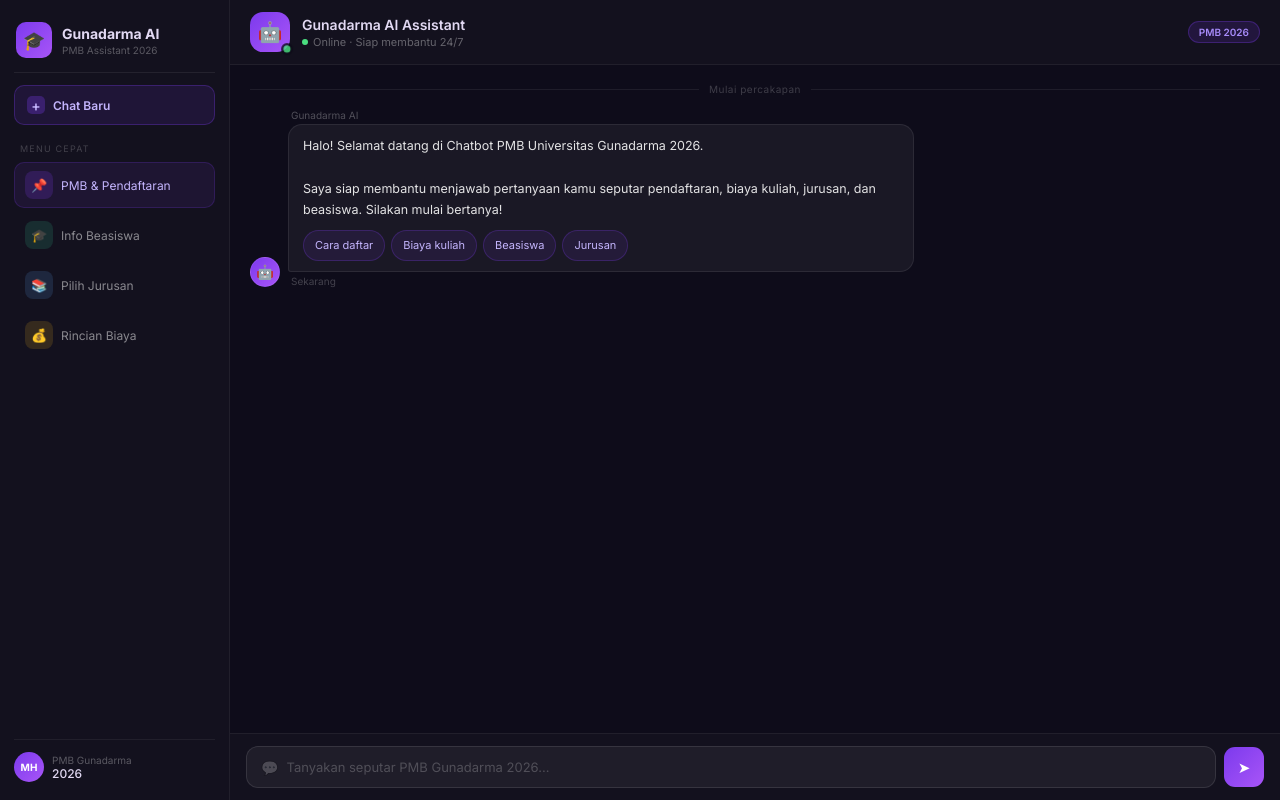
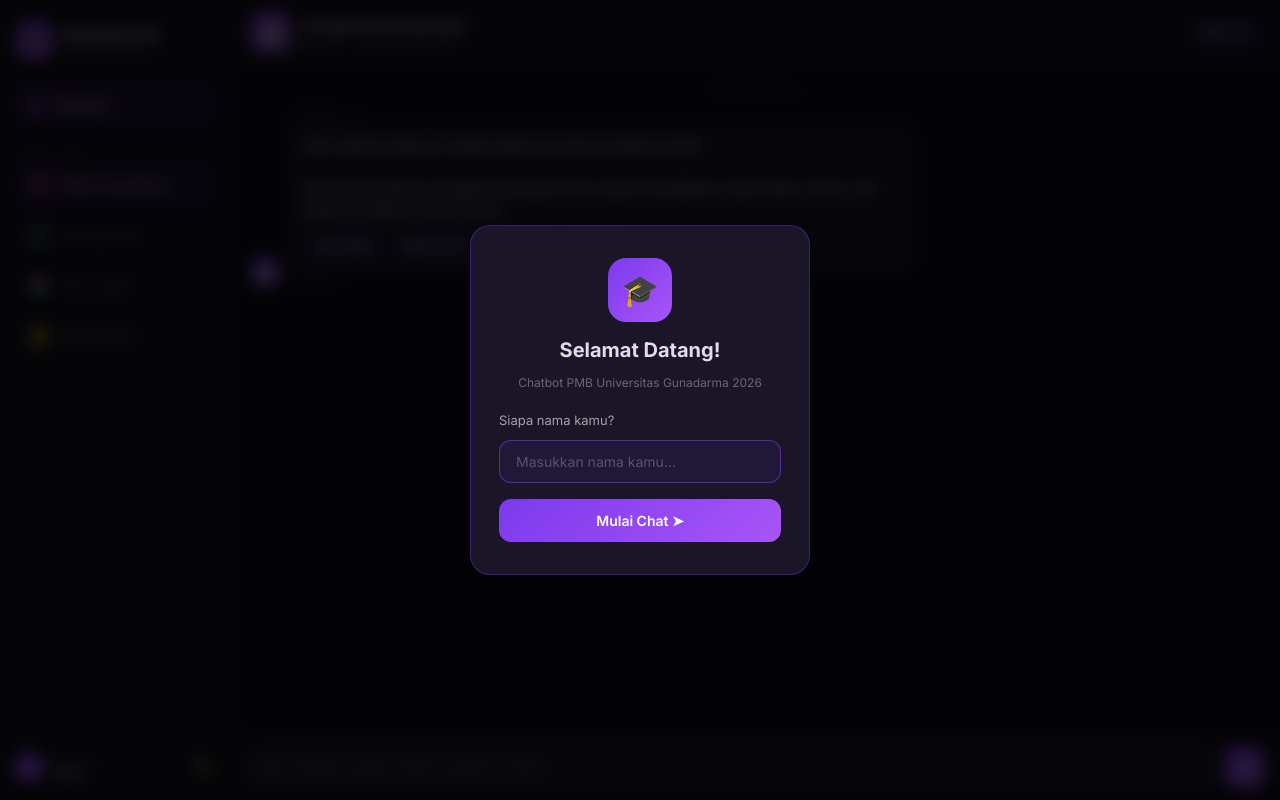
Before and after one commit to hudasyahrussalam-sketch/chatbot-pmb-gunadarma, a Flask app: page / in a window 1280 px wide. Run offline with Flask 3, Linux system fonts and the light colour scheme.

Commit message:
add dynamic username popup sidebar

```diff
--- a/static/script.js
+++ b/static/script.js
@@ -6,6 +6,69 @@ const suggestions = [
     "Apakah ada beasiswa?"
 ];
 
+/* ── NAMA USER ──────────────────────────── */
+function getInitials(name) {
+    return name.trim().split(" ")
+        .map(w => w[0].toUpperCase())
+        .slice(0, 2).join("");
+}
+
+function loadUserName() {
+    let name = localStorage.getItem("user_name");
+    if (!name) {
+        document.getElementById("name-overlay").classList.remove("hidden");
+        setTimeout(() => document.getElementById("name-input").focus(), 300);
+    } else {
+        applyUserName(name);
+    }
+}
+
+function applyUserName(name) {
+    let initials = getInitials(name);
+    document.getElementById("sidebar-avatar").innerText = initials;
+    document.getElementById("sidebar-name").innerText = name;
+    let welcome = document.getElementById("welcome-msg");
+    if (welcome) {
+        welcome.innerHTML = `Halo, <b>${name}!</b> 👋 Selamat datang di Chatbot PMB Universitas Gunadarma 2026.<br><br>
+        Saya siap membantu menjawab pertanyaan kamu seputar pendaftaran, biaya kuliah, jurusan, dan beasiswa. Silakan mulai bertanya!
+        <div class="suggestion-chips">
+            <div class="chip" onclick="quickAsk('Bagaimana cara mendaftar PMB?')">Cara daftar</div>
+            <div class="chip" onclick="quickAsk('Berapa biaya kuliah di Gunadarma?')">Biaya kuliah</div>
+            <div class="chip" onclick="quickAsk('Apa saja beasiswa di Gunadarma?')">Beasiswa</div>
+            <div class="chip" onclick="quickAsk('Apa saja jurusan di Gunadarma?')">Jurusan</div>
+        </div>`;
+    }
+    document.getElementById("name-overlay").classList.add("hidden");
+}
+
+function saveName() {
+    let input = document.getElementById("name-input");
+    let name = input.value.trim();
+    if (!name) {
+        input.style.borderColor = "rgba(239,68,68,0.6)";
+        input.placeholder = "Nama tidak boleh kosong!";
+        setTimeout(() => {
+            input.style.borderColor = "";
+            input.placeholder = "Masukkan nama kamu...";
+        }, 2000);
+        return;
+    }
+    localStorage.setItem("user_name", name);
+    applyUserName(name);
+}
+
+function editName() {
+    let currentName = localStorage.getItem("user_name") || "";
+    document.getElementById("name-input").value = currentName;
+    document.getElementById("name-overlay").classList.remove("hidden");
+    setTimeout(() => document.getElementById("name-input").focus(), 100);
+}
+
+function handleNameKey(e) {
+    if (e.key === "Enter") saveName();
+}
+
+/* ── HELPER ─────────────────────────────── */
 function getCleanHistory() {
     let data = localStorage.getItem("chat_history");
     if (!data) return [];
@@ -14,6 +77,15 @@ function getCleanHistory() {
         role: msg.sender === "user" ? "user" : "assistant",
         content: msg.text.replace(/<[^>]*>/g, "")
     }));
+}
+
+function getUserInitials() {
+    let name = localStorage.getItem("user_name") || "T";
+    return getInitials(name);
+}
+
+function getUserName() {
+    return localStorage.getItem("user_name") || "Kamu";
 }
 
 function getTime() {
@@ -26,14 +98,17 @@ function handleKey(e) {
     if (e.key === "Enter") sendMessage();
 }
 
+/* ── INIT ───────────────────────────────── */
 window.onload = () => {
+    loadUserName();
     loadChat();
     setTimeout(() => {
         const chat = document.getElementById("chatbox");
         chat.scrollTo({ top: chat.scrollHeight, behavior: 'smooth' });
-    }, 100);
+    }, 150);
 };
 
+/* ── SAVE & LOAD CHAT ───────────────────── */
 function saveChat(data) {
     localStorage.setItem("chat_history", JSON.stringify(data));
 }
@@ -44,6 +119,9 @@ function loadChat() {
     if (!data) return;
 
     let messages = JSON.parse(data);
+    let initials = getUserInitials();
+    let userName = getUserName();
+
     chatbox.innerHTML = '<div class="date-divider">Riwayat percakapan</div>';
 
     messages.forEach(msg => {
@@ -53,11 +131,11 @@ function loadChat() {
         if (msg.sender === "user") {
             row.innerHTML = `
                 <div class="msg-wrap">
-                    <div class="msg-name" style="text-align:right">Kamu</div>
+                    <div class="msg-name" style="text-align:right">${userName}</div>
                     <div class="message user-message">${msg.text}</div>
                     <div class="msg-time" style="text-align:right">${msg.time || ""}</div>
                 </div>
-                <div class="avatar user-av">MH</div>`;
+                <div class="avatar user-av">${initials}</div>`;
         } else {
             row.innerHTML = `
                 <div class="avatar bot-av">🤖</div>
@@ -101,6 +179,7 @@ function showSuggestions(container) {
     container.appendChild(div);
 }
 
+/* ── SEND MESSAGE ───────────────────────── */
 async function sendMessage() {
     let input = document.getElementById("message");
     let message = input.value.trim();
@@ -109,17 +188,19 @@ async function sendMessage() {
     let chat = document.getElementById("chatbox");
     let history = JSON.parse(localStorage.getItem("chat_history")) || [];
     let time = getTime();
+    let initials = getUserInitials();
+    let userName = getUserName();
 
     /* USER MESSAGE */
     let userRow = document.createElement("div");
     userRow.className = "chat-row user-row";
     userRow.innerHTML = `
         <div class="msg-wrap">
-            <div class="msg-name" style="text-align:right">Kamu</div>
+            <div class="msg-name" style="text-align:right">${userName}</div>
             <div class="message user-message">${message}</div>
             <div class="msg-time" style="text-align:right">${time}</div>
         </div>
-        <div class="avatar user-av">MH</div>`;
+        <div class="avatar user-av">${initials}</div>`;
     chat.appendChild(userRow);
     history.push({ sender: "user", text: message, time });
     input.value = "";
@@ -148,7 +229,6 @@ async function sendMessage() {
     let botBubble = document.createElement("div");
     botBubble.className = "message bot-message";
     botBubble.innerHTML = `<span class="typing-cursor">▍</span>`;
-
     let fullText = "";
 
     try {
@@ -158,7 +238,6 @@ async function sendMessage() {
             body: JSON.stringify({ message, history: getCleanHistory() })
         });
 
-        /* Hapus typing indicator saat mulai streaming */
         let indicator = document.getElementById("typing-indicator");
         if (indicator) indicator.remove();
 
@@ -177,21 +256,17 @@ async function sendMessage() {
         while (true) {
             const { done, value } = await reader.read();
             if (done) break;
-
             const chunk = decoder.decode(value, { stream: true });
             fullText += chunk;
-
             botBubble.innerHTML =
                 fullText.replace(/\n/g, "<br>") +
                 `<span class="typing-cursor">▍</span>`;
-
             chat.scrollTo({ top: chat.scrollHeight, behavior: 'smooth' });
         }
 
     } catch (err) {
         let indicator = document.getElementById("typing-indicator");
         if (indicator) indicator.remove();
-
         botRow.innerHTML = `
             <div class="avatar bot-av">🤖</div>
             <div class="msg-wrap">
@@ -204,7 +279,6 @@ async function sendMessage() {
 
     /* Selesai streaming */
     botBubble.innerHTML = fullText.replace(/\n/g, "<br>");
-
     let timeDiv = document.createElement("div");
     timeDiv.className = "msg-time";
     timeDiv.innerText = time;
--- a/static/style.css
+++ b/static/style.css
@@ -13,12 +13,125 @@ body {
   overflow: hidden;
 }
 
-/* ── APP LAYOUT ─────────────────────────── */
 .app {
   display: flex;
   height: 100vh;
   height: 100dvh;
   overflow: hidden;
+}
+
+/* ── NAME POPUP ───────────────────────────── */
+.name-overlay {
+  position: fixed;
+  top: 0; left: 0; right: 0; bottom: 0;
+  background: rgba(0,0,0,0.75);
+  backdrop-filter: blur(8px);
+  display: flex;
+  align-items: center;
+  justify-content: center;
+  z-index: 9999;
+  animation: fadeIn 0.3s ease;
+}
+
+.name-overlay.hidden {
+  display: none;
+}
+
+@keyframes fadeIn {
+  from { opacity: 0; }
+  to { opacity: 1; }
+}
+
+.name-popup {
+  background: #1a1628;
+  border: 0.5px solid rgba(124,58,237,0.35);
+  border-radius: 20px;
+  padding: 32px 28px;
+  width: 340px;
+  display: flex;
+  flex-direction: column;
+  align-items: center;
+  gap: 12px;
+  animation: popUp 0.3s ease;
+}
+
+@keyframes popUp {
+  from { transform: scale(0.9) translateY(20px); opacity: 0; }
+  to { transform: scale(1) translateY(0); opacity: 1; }
+}
+
+.name-popup-icon {
+  width: 64px;
+  height: 64px;
+  background: linear-gradient(135deg, #7c3aed, #a855f7);
+  border-radius: 18px;
+  display: flex;
+  align-items: center;
+  justify-content: center;
+  font-size: 30px;
+  margin-bottom: 4px;
+}
+
+.name-popup-title {
+  font-size: 20px;
+  font-weight: 700;
+  color: #e2d9f3;
+}
+
+.name-popup-sub {
+  font-size: 12px;
+  color: rgba(255,255,255,0.35);
+  text-align: center;
+  line-height: 1.5;
+}
+
+.name-popup-label {
+  font-size: 13px;
+  color: rgba(255,255,255,0.6);
+  align-self: flex-start;
+  margin-top: 8px;
+}
+
+.name-popup-input {
+  width: 100%;
+  background: rgba(255,255,255,0.07);
+  border: 0.5px solid rgba(255,255,255,0.15);
+  border-radius: 12px;
+  padding: 12px 16px;
+  color: #e2d9f3;
+  font-size: 14px;
+  outline: none;
+  font-family: 'Inter', sans-serif;
+  transition: 0.2s;
+}
+
+.name-popup-input:focus {
+  border-color: rgba(124,58,237,0.6);
+  background: rgba(124,58,237,0.08);
+}
+
+.name-popup-input::placeholder {
+  color: rgba(255,255,255,0.25);
+}
+
+.name-popup-btn {
+  width: 100%;
+  padding: 13px;
+  background: linear-gradient(135deg, #7c3aed, #a855f7);
+  border: none;
+  border-radius: 12px;
+  color: white;
+  font-size: 14px;
+  font-weight: 600;
+  cursor: pointer;
+  margin-top: 4px;
+  font-family: 'Inter', sans-serif;
+  transition: 0.2s;
+}
+
+.name-popup-btn:hover {
+  opacity: 0.9;
+  transform: scale(1.02);
 }
 
 /* ── SIDEBAR ─────────────────────────────── */
@@ -70,7 +183,6 @@ body {
   margin-top: 2px;
 }
 
-/* NEW CHAT BUTTON */
 .new-chat-btn {
   display: flex;
   align-items: center;
@@ -103,7 +215,6 @@ body {
   font-size: 14px;
 }
 
-/* MENU LABEL */
 .menu-label {
   font-size: 9px;
   color: rgba(255,255,255,0.2);
@@ -112,7 +223,6 @@ body {
   padding: 10px 6px 4px;
 }
 
-/* MENU ITEM */
 .menu-item {
   display: flex;
   align-items: center;
@@ -153,7 +263,6 @@ body {
   color: #c4b5fd;
 }
 
-/* SIDEBAR FOOTER */
 .sidebar-footer {
   margin-top: auto;
   padding-top: 12px;
@@ -187,6 +296,24 @@ body {
   font-size: 12px;
   color: #e2d9f3;
   font-weight: 500;
+  white-space: nowrap;
+  overflow: hidden;
+  text-overflow: ellipsis;
+}
+
+.edit-name-btn {
+  background: none;
+  border: none;
+  cursor: pointer;
+  font-size: 14px;
+  padding: 4px;
+  border-radius: 6px;
+  transition: 0.2s;
+  flex-shrink: 0;
+}
+
+.edit-name-btn:hover {
+  background: rgba(255,255,255,0.08);
 }
 
 /* ── MAIN ─────────────────────────────────── */
@@ -290,7 +417,6 @@ body {
   border-radius: 4px;
 }
 
-/* DATE DIVIDER */
 .date-divider {
   display: flex;
   align-items: center;
@@ -444,7 +570,6 @@ body {
   40% { transform: translateY(-5px); opacity: 1; }
 }
 
-/* TYPING CURSOR */
 .typing-cursor {
   display: inline-block;
   animation: blink 0.7s infinite;
@@ -628,13 +753,16 @@ body {
     z-index: 100;
   }
 
-  .input-field {
-    font-size: 16px;
-  }
+  .input-field { font-size: 16px; }
 
   .send-btn {
     width: 38px;
     height: 38px;
+  }
+
+  .name-popup {
+    width: 90%;
+    padding: 28px 22px;
   }
 }
 
--- a/templates/index.html
+++ b/templates/index.html
@@ -8,6 +8,18 @@
 <link rel="stylesheet" href="{{ url_for('static', filename='style.css') }}">
 </head>
 <body>
+
+<!-- POPUP NAMA -->
+<div id="name-overlay" class="name-overlay hidden">
+  <div class="name-popup">
+    <div class="name-popup-icon">🎓</div>
+    <div class="name-popup-title">Selamat Datang!</div>
+    <div class="name-popup-sub">Chatbot PMB Universitas Gunadarma 2026</div>
+    <div class="name-popup-label">Siapa nama kamu?</div>
+    <input id="name-input" class="name-popup-input" placeholder="Masukkan nama kamu..." maxlength="30" onkeypress="handleNameKey(event)">
+    <button class="name-popup-btn" onclick="saveName()">Mulai Chat ➤</button>
+  </div>
+</div>
 
 <div class="app">
 
@@ -46,11 +58,12 @@
     </div>
 
     <div class="sidebar-footer">
-      <div class="user-avatar-sm">MH</div>
-      <div>
-        <div class="user-label">PMB Gunadarma</div>
-        <div class="user-name">2026</div>
+      <div class="user-avatar-sm" id="sidebar-avatar">?</div>
+      <div style="flex:1;min-width:0">
+        <div class="user-label">Pengguna</div>
+        <div class="user-name" id="sidebar-name">Tamu</div>
       </div>
+      <button class="edit-name-btn" onclick="editName()" title="Edit nama">✏️</button>
     </div>
   </div>
 
@@ -80,7 +93,7 @@
         <div class="avatar bot-av">🤖</div>
         <div class="msg-wrap">
           <div class="msg-name">Gunadarma AI</div>
-          <div class="message bot-message">
+          <div class="message bot-message" id="welcome-msg">
             Halo! Selamat datang di Chatbot PMB Universitas Gunadarma 2026.<br><br>
             Saya siap membantu menjawab pertanyaan kamu seputar pendaftaran, biaya kuliah, jurusan, dan beasiswa. Silakan mulai bertanya!
             <div class="suggestion-chips">
```
